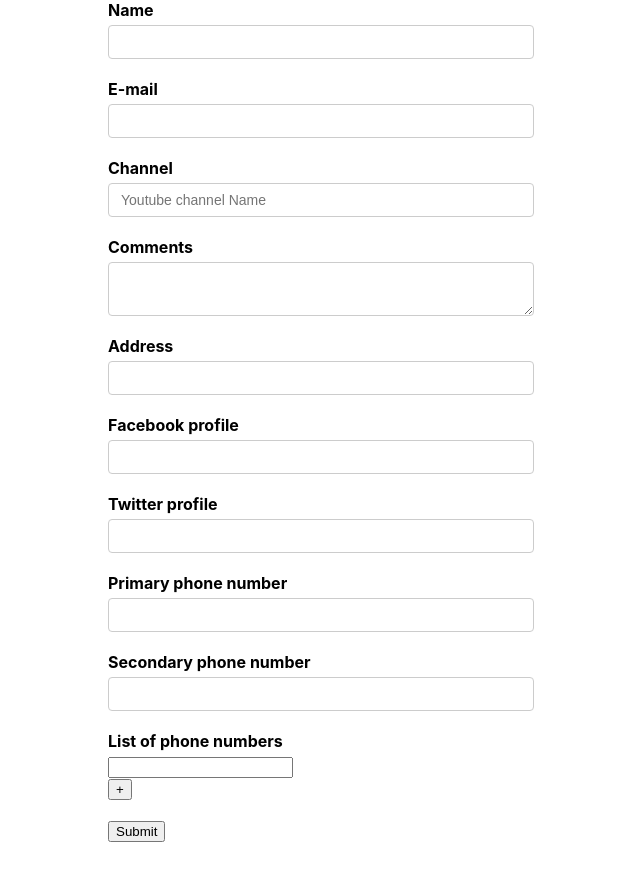
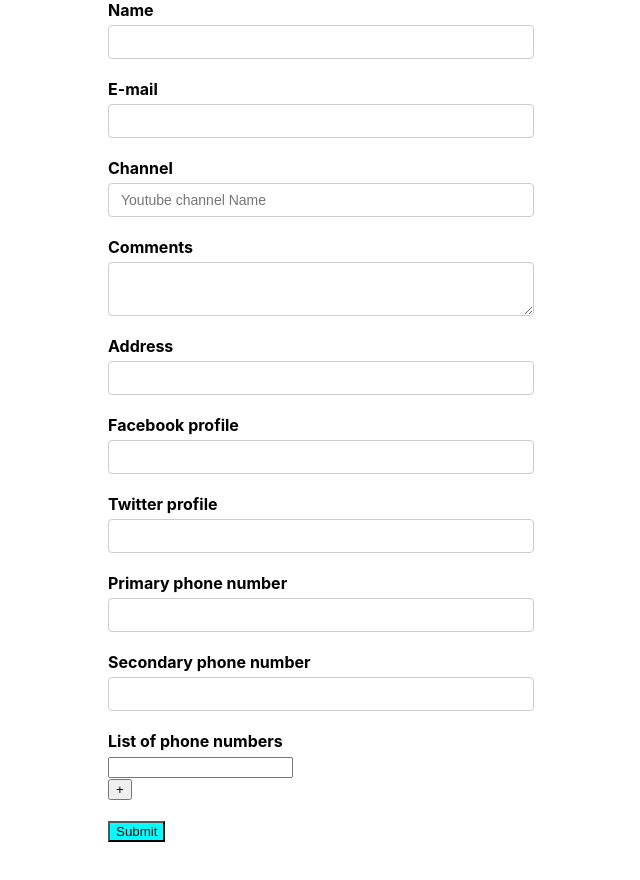
Before and after one commit to Tareq1131/React-Formik, a React (Create React App) app: page / in a window 1280 px wide. Shown: the top 880 px of the page, without its empty margins (319-959 px from the left). Before the commit the page ends 842 px from the top, so only its background shows below. Built offline with nearby package versions, Linux system fonts and the light colour scheme.

Commit message:
Disabling submit

```diff
--- a/src/App.css
+++ b/src/App.css
@@ -32,3 +32,7 @@ textarea {
 .error {
   color: red;
 }
+.btn{
+  background-color: aqua;
+  margin-bottom: 500px;
+}
--- a/src/Components/YoutubeFrom.js
+++ b/src/Components/YoutubeFrom.js
@@ -44,6 +44,9 @@ function YoutubeFrom() {
       validationSchema={validationSchema}
       onSubmit={onSubmit}
     >
+      {(formik) => {
+        console.log("Formik.props",formik)
+        return(
         <Form>
           <div className="form-control">
             <label htmlFor="name">Name</label>
@@ -89,7 +92,9 @@ function YoutubeFrom() {
                 return (
                   <div>
                     <input type="text" id="address" {...field}></input>
-                  {meta.touched && meta.error ? <div>{meta.error}</div> : null}
+                    {meta.touched && meta.error ? (
+                      <div>{meta.error}</div>
+                    ) : null}
                   </div>
                 );
               }}
@@ -146,8 +151,12 @@ function YoutubeFrom() {
               }}
             </FieldArray>
           </div>
-        <button type="submit">Submit</button>
+          <button className="btn" type="submit" disabled={!formik.isValid}>
+            Submit
+          </button>
         </Form>
+        )
+      }}
     </Formik>
   );
 }
```
Lines whose indentation alone changed are shown as unchanged.
